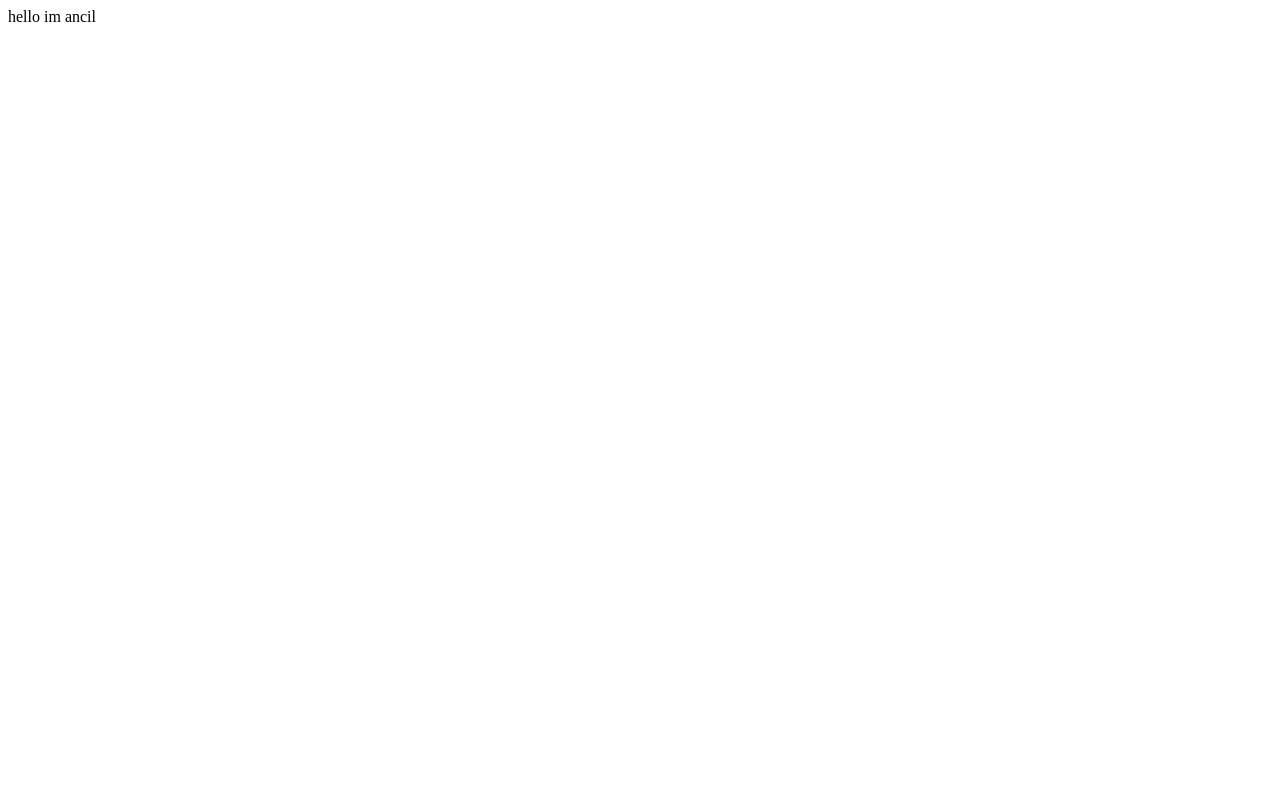
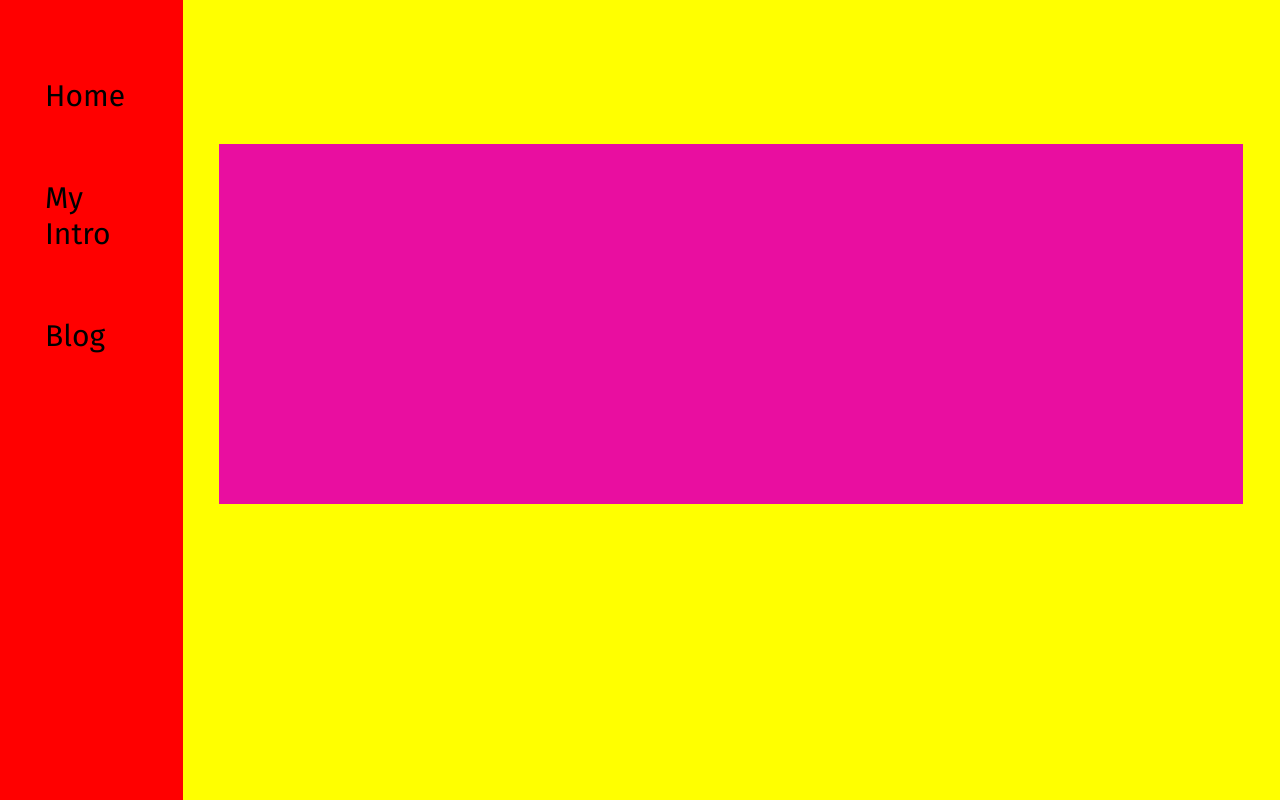
Before and after one commit to drunkastrophysicist/ancilpinto.online, a plain HTML site: page index.html in a window 1280 px wide. Drawn offline with Linux system fonts and the light colour scheme.

Commit message:
Add files via upload

```diff
--- a/index.html
+++ b/index.html
@@ -3,9 +3,24 @@
 <head>
     <meta charset="UTF-8">
     <meta name="viewport" content="width=device-width, initial-scale=1.0">
-    <title>Document</title>
+    <title>Ancil Pinto - Computers, Tech and Astronomy Enthusiast</title>
+    <link rel="stylesheet" href="style.css">
 </head>
 <body>
-    hello im ancil
+    <div class="container">
+      <div class="sidebar">
+        <nav>
+            <ul>
+                <li>Home</li>
+                <li>My Intro</li>
+                <li>Blog</li>
+            </ul>
+        </nav>
+     </div>
+    <div class="main">
+        <div class="infocontainer">
+
+        </div>
+    </div>
 </body>
 </html>
--- /dev/null
+++ b/style.css
@@ -0,0 +1,41 @@
+@import url('https://fonts.googleapis.com/css2?family=Fira+Sans:ital,wght@0,100;0,200;0,300;0,400;0,500;0,600;0,700;0,800;0,900;1,100;1,200;1,300;1,400;1,500;1,600;1,700;1,800;1,900&display=swap');
+
+*{
+    margin: 0;
+    padding: 0;
+
+}
+
+.sidebar{
+    background-color: red;
+    width: 15vw;
+    font-family: "Fira Sans", sans-serif;
+    height: 100vh;
+}
+
+.sidebar nav{
+    padding: 45px;
+}
+
+.sidebar nav li{
+    list-style: none;
+    font-size: 30px;
+    padding: 33px 0;
+}
+.main{
+    background-color: yellow;
+    width: 90vw;
+}
+
+.container{
+    display: flex;
+
+}
+
+.infocontainer{
+    background-color: rgb(233, 14, 160);
+    height: 45vh;
+    width: 80vw;
+    margin: 144px auto;
+
+}
```
Also changed, not shown: index.js (added).
